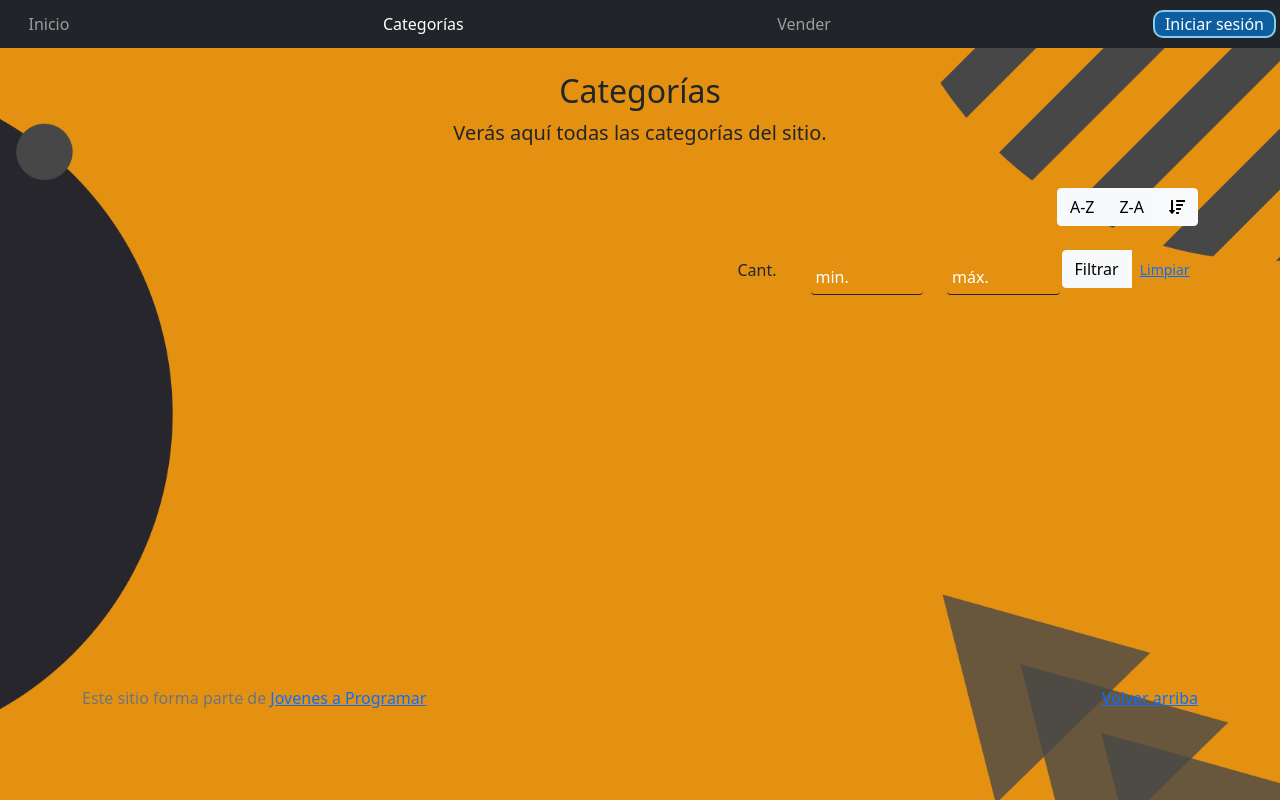
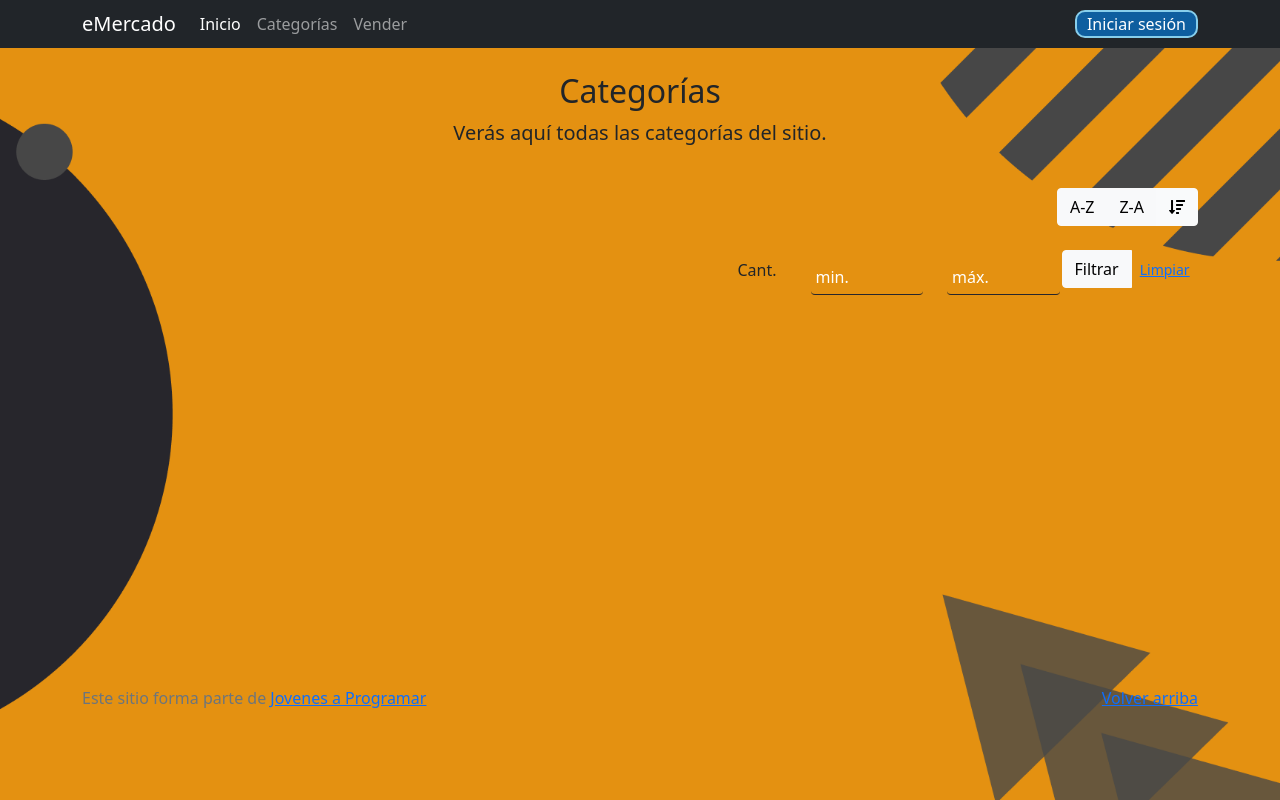
Before and after one commit to AL33XISS/PO-G2-JAP, a plain HTML site: page categories.html in a window 1280 px wide. Drawn offline with Linux system fonts and the light colour scheme; no server answers; files whose address does not match are found by name.

Commit message:
Arreglos x2

```diff
--- a/categories.html
+++ b/categories.html
@@ -15,30 +15,35 @@
 <body>
   <nav class="navbar navbar-expand-lg navbar-dark bg-dark p-1">
     <div class="container">
+      <a class="navbar-brand" href="index.html">eMercado</a>
+
+      <!-- Botón hamburguesa -->
       <button class="navbar-toggler" type="button" data-bs-toggle="collapse" data-bs-target="#navbarNav"
         aria-controls="navbarNav" aria-expanded="false" aria-label="Toggle navigation">
         <span class="navbar-toggler-icon"></span>
       </button>
+
+      <!-- Menú -->
       <div class="collapse navbar-collapse" id="navbarNav">
-        <ul class="navbar-nav w-100 justify-content-between">
+        <ul class="navbar-nav me-auto">
           <li class="nav-item">
-            <a class="nav-link" href="index.html">Inicio</a>
+            <a class="nav-link active" href="index.html">Inicio</a>
           </li>
           <li class="nav-item">
-            <a class="nav-link active" href="categories.html">Categorías</a>
+            <a class="nav-link" href="categories.html">Categorías</a>
           </li>
           <li class="nav-item">
             <a class="nav-link" href="sell.html">Vender</a>
           </li>
-          <li class="nav-item">
-          </li>
         </ul>
-      </div>
-    </div>
-    <div class="usuario-menu">
-      <button id="usuario-email"></button>
-      <div class="dropdown" id="menu-opciones">
-        <a href="#" id="cerrar-sesion">Cerrar sesión</a>
+
+
+        <div class="usuario-menu ms-auto">
+          <button id="usuario-email"></button>
+          <div class="dropdown" id="menu-opciones">
+            <a href="#" id="cerrar-sesion">Cerrar sesión</a>
+          </div>
+        </div>
       </div>
     </div>
   </nav>
```
Also changed, not shown: cart.html (+14 -16 lines), index.html (+2 -3 lines), my-profile.html (+15 -10 lines), product-info.html (+15 -10 lines), products.html (+15 -10 lines), sell.html (+16 -11 lines).
